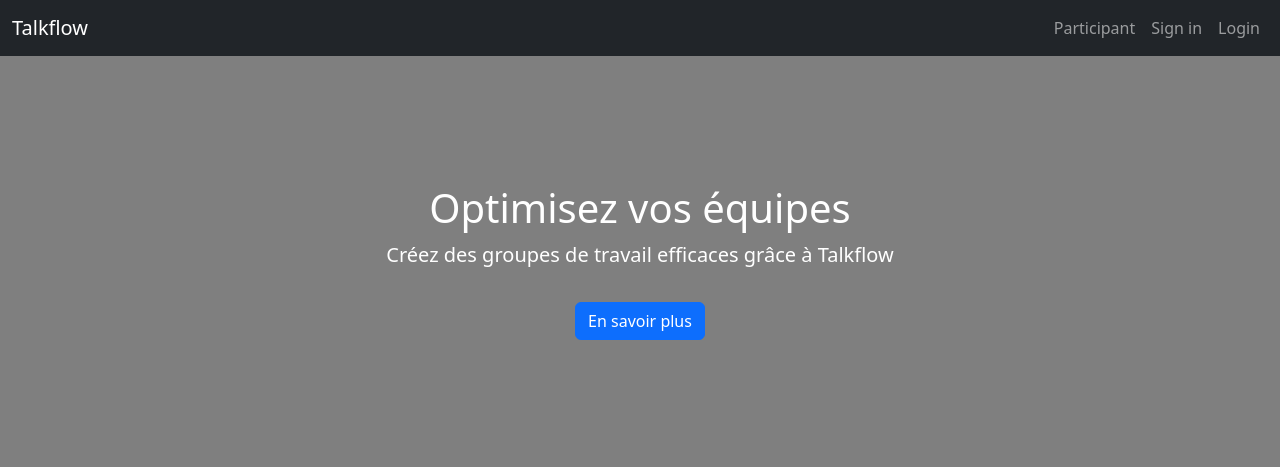
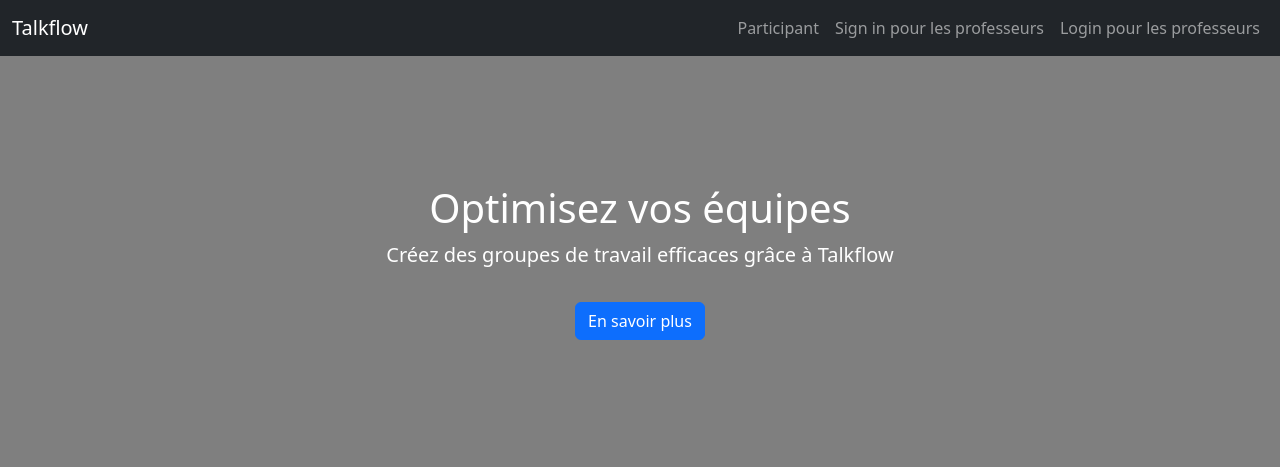
Before and after one commit to Riadbittaouri/Talkflow, a Django app: page / in a window 1280 px wide. Shown: the top 467 px of the page. Run offline with Django 5.2, Linux system fonts and the light colour scheme; some libraries are stand-ins or nearby versions.

Commit message:
ajout pour prof

```diff
--- a/templates/home.html
+++ b/templates/home.html
@@ -92,11 +92,11 @@
                     </li>
                     <li class="nav-item">
                         <!-- Ouvre la modale pour le Sign Up -->
-                        <a class="nav-link" href="#" data-bs-toggle="modal" data-bs-target="#signupModal">Sign in</a>
+                        <a class="nav-link" href="#" data-bs-toggle="modal" data-bs-target="#signupModal">Sign in pour les professeurs</a>
                     </li>
                     <li class="nav-item">
                         <!-- Ouvre la modale pour le Login -->
-                        <a class="nav-link" href="#" data-bs-toggle="modal" data-bs-target="#loginModal">Login</a>
+                        <a class="nav-link" href="#" data-bs-toggle="modal" data-bs-target="#loginModal">Login pour les professeurs</a>
                     </li>
                 </ul>
             </div>
```
